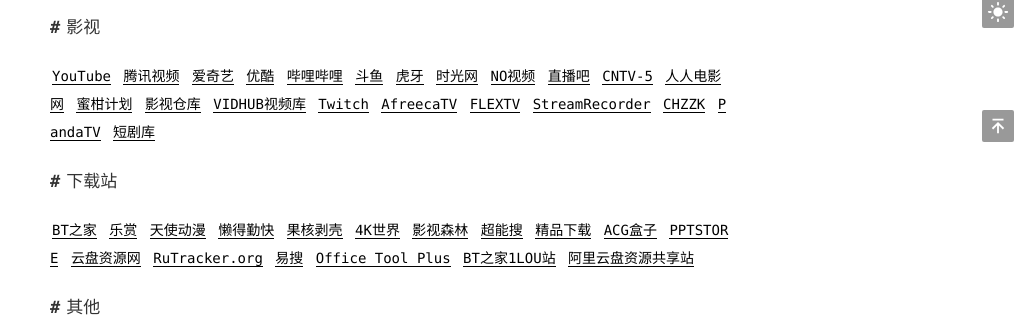
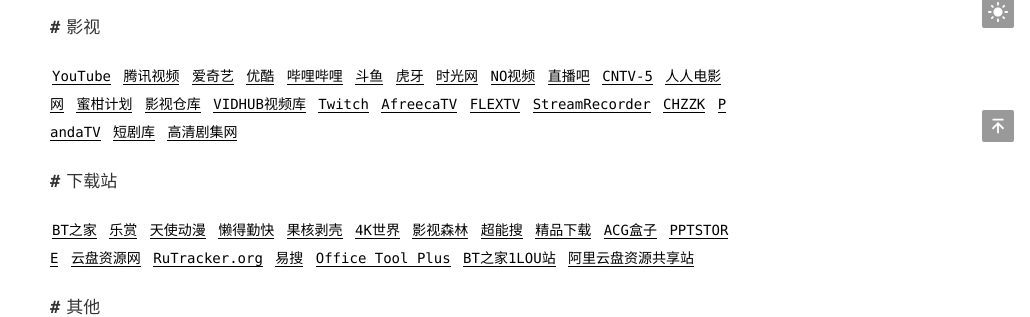
Before and after one commit to admans/admans.github.io, a Jekyll site: the page built from pages/navi.md, in a window 1280 px wide. Shown: the part 808-1125 px from the top of the page, without its empty margins (250-1280 px from the left). Built offline with Jekyll 4.4.1, drawn with Linux system fonts in a browser that asks for light colours.

Commit message:
Update navi.md

```diff
--- a/pages/navi.md
+++ b/pages/navi.md
@@ -29,7 +29,7 @@ title: 导航
 
 ## 影视
 
-[YouTube](https://www.youtube.com/ "YouTube") [腾讯视频](https://v.qq.com/ "腾讯视频") [爱奇艺](https://www.iqiyi.com/ "爱奇艺") [优酷](https://www.youku.com/ "优酷") [哔哩哔哩](https://www.bilibili.com/ "哔哩哔哩") [斗鱼](https://www.douyu.com/ "斗鱼") [虎牙](https://www.huya.com/ "虎牙") [时光网](http://www.mtime.com/ "时光网") [NO视频](https://www.novipnoad.com/ "NO视频") [直播吧](http://www.zhibo8.cc/ "直播吧") [CNTV-5](http://tv.cntv.cn/live/cctv5/?pt=HD "CNTV-5") [人人电影网](https://www.rrdynb.com/index.html "人人电影网") [蜜柑计划](https://mikanani.me/ "蜜柑计划") [影视仓库](http://www.wmdz.com/index.html "影视仓库") [VIDHUB视频库](https://vidhub.link/ "VIDHUB视频库") [Twitch](https://www.twitch.tv/ "Twitch") [AfreecaTV](https://www.afreecatv.com/ "AfreecaTV") [FLEXTV](https://www.flextv.co.kr/ "FLEXTV") [StreamRecorder](https://streamrecorder.io/ "StreamRecorder") [CHZZK](https://chzzk.naver.com/ "CHZZK") [PandaTV](https://www.pandalive.co.kr/ "PandaTV") [短剧库](https://kdocs.cn/l/cntsb8OUEpHV "短剧库")
+[YouTube](https://www.youtube.com/ "YouTube") [腾讯视频](https://v.qq.com/ "腾讯视频") [爱奇艺](https://www.iqiyi.com/ "爱奇艺") [优酷](https://www.youku.com/ "优酷") [哔哩哔哩](https://www.bilibili.com/ "哔哩哔哩") [斗鱼](https://www.douyu.com/ "斗鱼") [虎牙](https://www.huya.com/ "虎牙") [时光网](http://www.mtime.com/ "时光网") [NO视频](https://www.novipnoad.com/ "NO视频") [直播吧](http://www.zhibo8.cc/ "直播吧") [CNTV-5](http://tv.cntv.cn/live/cctv5/?pt=HD "CNTV-5") [人人电影网](https://www.rrdynb.com/index.html "人人电影网") [蜜柑计划](https://mikanani.me/ "蜜柑计划") [影视仓库](http://www.wmdz.com/index.html "影视仓库") [VIDHUB视频库](https://vidhub.link/ "VIDHUB视频库") [Twitch](https://www.twitch.tv/ "Twitch") [AfreecaTV](https://www.afreecatv.com/ "AfreecaTV") [FLEXTV](https://www.flextv.co.kr/ "FLEXTV") [StreamRecorder](https://streamrecorder.io/ "StreamRecorder") [CHZZK](https://chzzk.naver.com/ "CHZZK") [PandaTV](https://www.pandalive.co.kr/ "PandaTV") [短剧库](https://kdocs.cn/l/cntsb8OUEpHV "短剧库") [高清剧集网](https://www.BTHDTV.com "高清剧集网")
 
 ## 下载站
 
```
